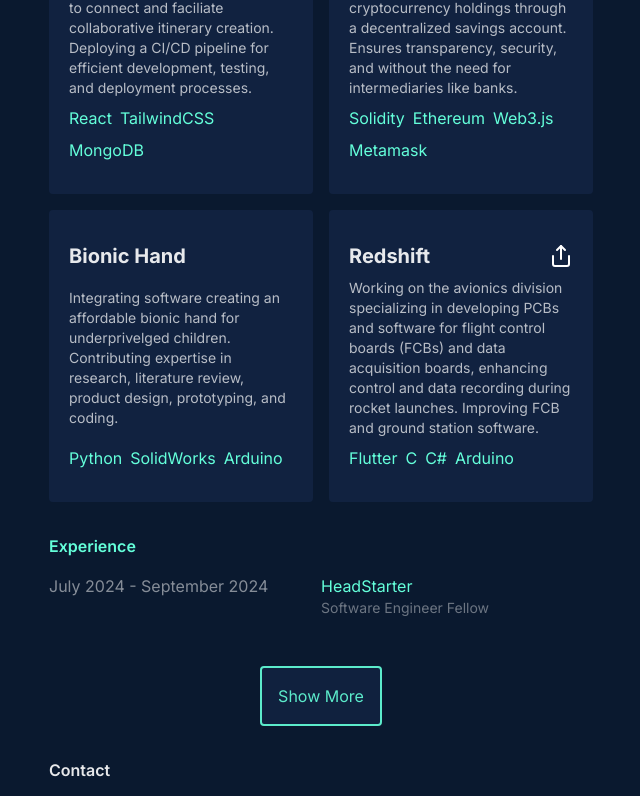
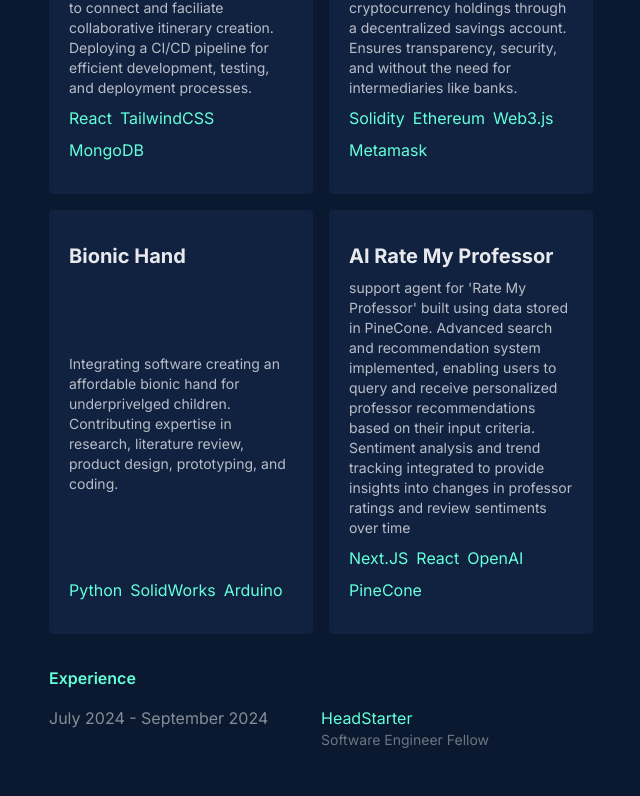
Before and after one commit to Sedanah/final-portfolio, a Next.js app: page / in a window 1280 px wide. Shown: the part 594-1390 px from the top of the page, without its empty margins (319-959 px from the left). Built offline with nearby package versions, Linux system fonts and the light colour scheme.

Commit message:
upd projects front

```diff
--- a/src/app/page.js
+++ b/src/app/page.js
@@ -199,11 +199,11 @@ const projects = [
   },
 
   {
-    projectName: "Redshift",
+    projectName: "AI Rate My Professor",
     description:
-      "Working on the avionics division specializing in developing PCBs and software for flight control boards (FCBs) and data acquisition boards, enhancing control and data recording during rocket launches. Improving FCB and ground station software.",
-    techStack: "Flutter, C, C#, Arduino",
-    liveLink: "https://www.aerospacenu.com/redshift",
+      "support agent for 'Rate My Professor' built using data stored in PineCone. Advanced search and recommendation system implemented, enabling users to query and receive personalized professor recommendations based on their input criteria. Sentiment analysis and trend tracking integrated to provide insights into changes in professor ratings and review sentiments over time ",
+    techStack: "Next.JS, React, OpenAI, PineCone",
+
   },
 
 
```
